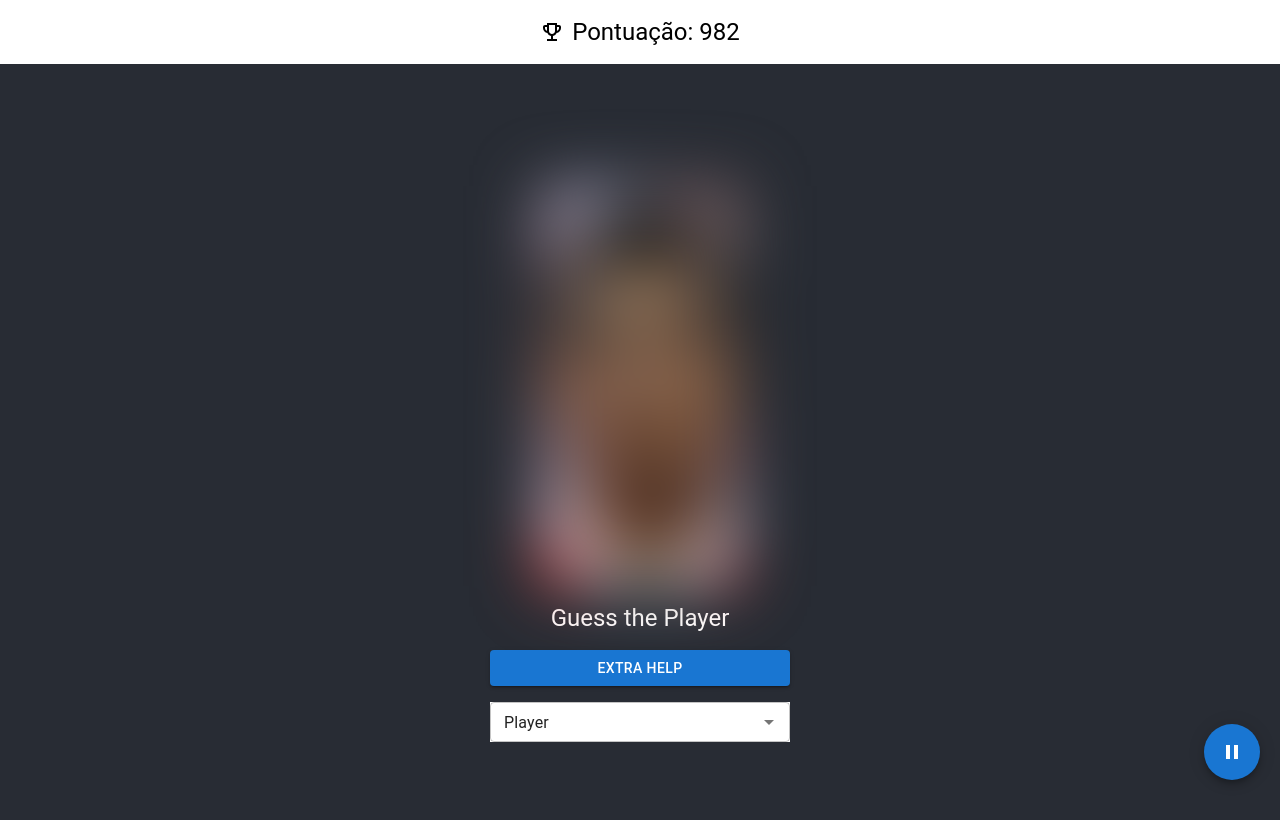
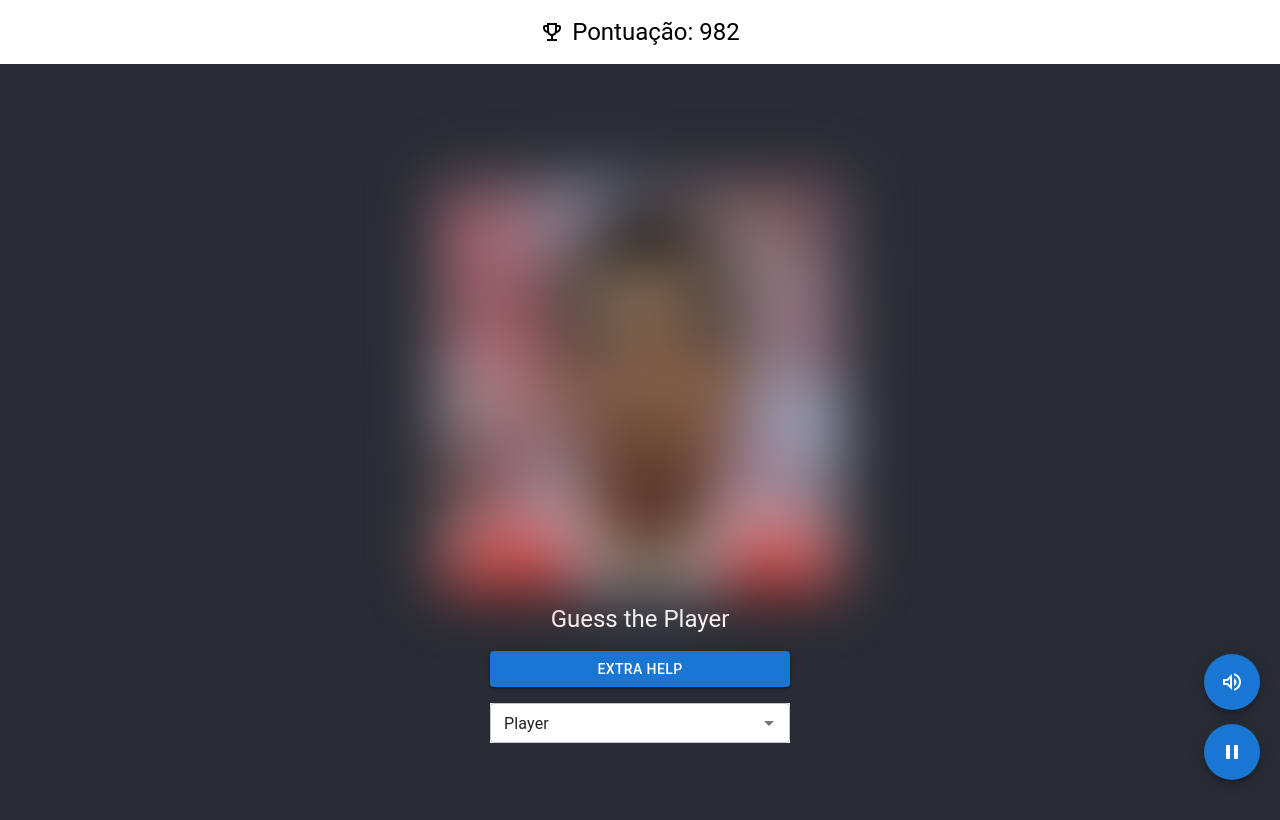
Before and after one commit to dtnunestd/guess-the-player, a React (Create React App) app in the folder guess-the-player/: page / in a window 1280 px wide. Shown: the top 820 px of the page. Built offline with nearby package versions, Linux system fonts and the light colour scheme.

Commit message:
feat: Add music

```diff
--- a/guess-the-player/src/App.css
+++ b/guess-the-player/src/App.css
@@ -1,10 +1,11 @@
 .App-logo {
   height: 40vmin;
   pointer-events: none;
-  width: 200px;
+  width: 400px;
   height: 400px;
   object-fit: cover;
   object-position: center;
+  border: 1px solid white;
 }
 
 .App-header {
--- a/guess-the-player/src/App.js
+++ b/guess-the-player/src/App.js
@@ -1,4 +1,4 @@
-import React, { useState, useEffect, wait } from "react";
+import React, { useState, useEffect } from "react";
 import "./App.css";
 import Stack from "@mui/material/Stack";
 import Box from "@mui/material/Box";
@@ -8,12 +8,11 @@ import Dialog from "@mui/material/Dialog";
 import DialogTitle from "@mui/material/DialogTitle";
 import Typography from "@mui/material/Typography";
 import EmojiEventsOutlinedIcon from "@mui/icons-material/EmojiEventsOutlined";
+import VolumeUpOutlinedIcon from "@mui/icons-material/VolumeUpOutlined";
 import TextField from "@mui/material/TextField";
 import Fab from "@mui/material/Fab";
 import PauseOutlinedIcon from "@mui/icons-material/PauseOutlined";
 import PlayArrowOutlinedIcon from "@mui/icons-material/PlayArrowOutlined";
-
-import { useTheme } from "@mui/material/styles";
 
 const players = [
   "Moreira",
@@ -33,17 +32,13 @@ function App() {
   const [points, setPoints] = useState(1000);
   const [isOver, setIsOver] = useState(false);
   const [isPaused, setIsPaused] = useState(false);
+  const [changeSound, setChangeSound] = useState(false);
 
   const [value, setValue] = useState("Player");
 
   const [selectedPlayer, setSelectedPlayer] = useState(players[index]);
 
-  const theme = useTheme();
-
-  const transitionDuration = {
-    enter: theme.transitions.duration.enteringScreen,
-    exit: theme.transitions.duration.leavingScreen,
-  };
+  const soundStyle = changeSound ? "visible" : "hidden";
 
   useEffect(() => {
     const blurTimer = setInterval(() => {
@@ -85,10 +80,10 @@ function App() {
     if (value === selectedPlayer) {
       setBlurLevel(0);
       setOpenModal(true);
-    } else if (value !== "Player" && value != "") {
+    } else if (value !== "Player" && value !== "") {
       setPoints((prevPoints) => prevPoints - 50);
     }
-  }, [value]);
+  }, [value, selectedPlayer]);
 
   return (
     <>
@@ -164,10 +159,38 @@ function App() {
           >
             {isPaused ? <PlayArrowOutlinedIcon /> : <PauseOutlinedIcon />}
           </Fab>
+          <Fab
+            color="primary"
+            aria-label="add"
+            style={{
+              position: "fixed",
+              bottom: "90px",
+              right: "20px",
+              zIndex: "10000",
+            }}
+            onClick={() => {
+              setChangeSound(!changeSound);
+            }}
+          >
+            <VolumeUpOutlinedIcon />
+          </Fab>
+          <audio
+            controls
+            autoplay
+            style={{
+              position: "fixed",
+              bottom: "90px",
+              right: "90px",
+              zIndex: "10000",
+              visibility: soundStyle,
+            }}
+          >
+            <source src="music.mp3" type="audio/mpeg" />
+          </audio>
           <Dialog open={openModal} onClose={handleClose}>
             <DialogTitle>
               {players.length === 0
-                ? `Ganhou o jogo parabens! Pontuação ${points}`
+                ? `Parabéns! Pontuação: ${points}`
                 : `Acertou! O jogador era o ${selectedPlayer}`}
             </DialogTitle>
           </Dialog>
```
Also changed, not shown: 1 other file (tests, documents, lock files or other folders).
